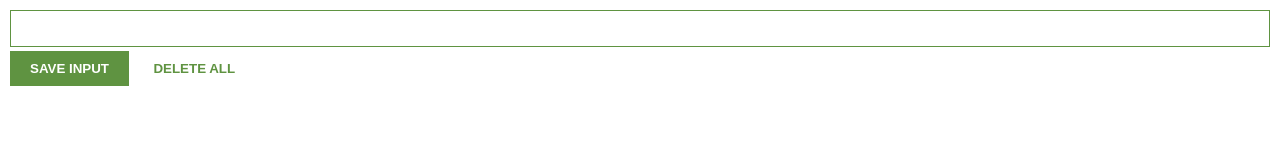
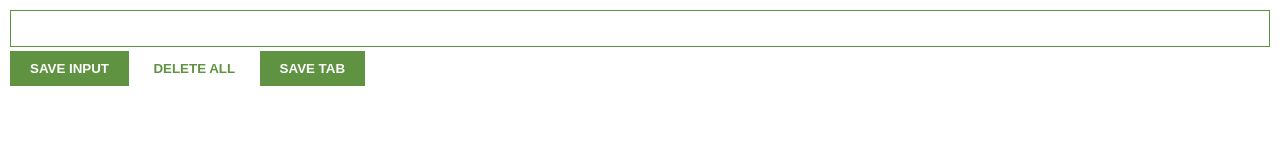
Before and after one commit to BanerjeeAgniva/LeadExtension, a browser extension: page index.html in a window 1280 px wide. Drawn offline with Linux system fonts and the light colour scheme.

Commit message:
SAVE TAB button for Update index.html

```diff
--- a/index.html
+++ b/index.html
@@ -6,6 +6,7 @@
         <input type="text" id="input-el">
         <button id="input-btn">SAVE INPUT</button>
         <button id="delete-btn">DELETE ALL</button>
+        <button id="tab-btn">SAVE TAB</button>
         <ul id="ul-el">
         </ul>
         <script src="index.js"></script>
```
